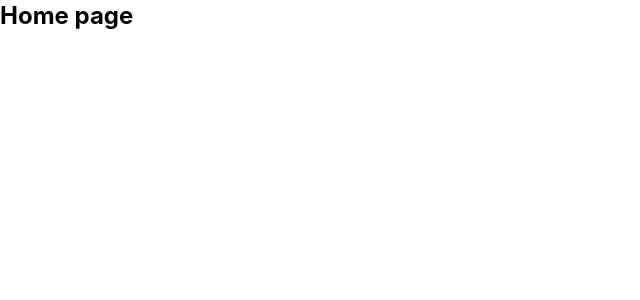
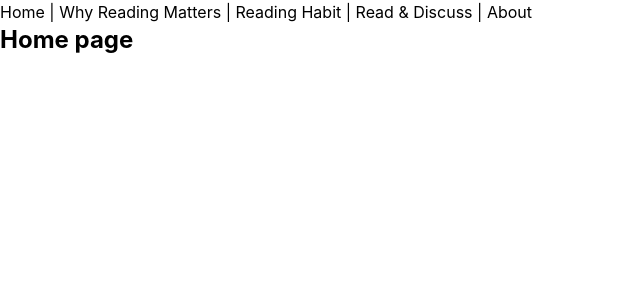
Before and after one commit to chingu-voyages/V62-tier3-team-34, an Angular app in the folder client/: page / in a window 1280 px wide. Shown: the top 300 px of the page, without its empty margins (0-640 px from the left). Built offline with nearby package versions, Linux system fonts and the light colour scheme.

Commit message:
Add Angular routing and header navigation

```diff
--- a/client/src/app/app.html
+++ b/client/src/app/app.html
@@ -1 +1,9 @@
-<h1 class="text-2xl font-bold">Home page</h1>
+<nav>
+  <a routerLink="/" class="hover:text-blue-600">Home</a> |
+  <a routerLink="/why-reading-matters" class="hover:text-blue-600">Why Reading Matters</a> |
+  <a routerLink="/reading-habit" class="hover:text-blue-600">Reading Habit</a> |
+  <a routerLink="/read-discuss" class="hover:text-blue-600">Read & Discuss</a> |
+  <a routerLink="/about" class="hover:text-blue-600">About</a>
+</nav>
+
+<router-outlet></router-outlet>
--- a/client/src/app/app.routes.ts
+++ b/client/src/app/app.routes.ts
@@ -1,3 +1,16 @@
 import { Routes } from '@angular/router';
+import { Home } from './pages/home/home';
+import { About } from './pages/about/about';
+import { Contact } from './pages/contact/contact';
+import { WhyReadingMatters } from './pages/why-reading-matters/why-reading-matters';
+import { ReadingHabit } from './pages/reading-habit/reading-habit';
+import { ReadDiscuss } from './pages/read-discuss/read-discuss';
 
-export const routes: Routes = [];
+export const routes: Routes = [
+  { path: '', component: Home },
+  { path: 'why-reading-matters', component: WhyReadingMatters },
+  { path: 'reading-habit', component: ReadingHabit },
+  { path: 'read-discuss', component: ReadDiscuss },
+  { path: 'about', component: About },
+  { path: 'contact', component: Contact },
+];
--- a/client/src/app/app.ts
+++ b/client/src/app/app.ts
@@ -1,10 +1,11 @@
 import { Component, signal } from '@angular/core';
+import { RouterLink, RouterOutlet } from '@angular/router';
 
 @Component({
   selector: 'app-root',
-  imports: [],
+  imports: [RouterLink, RouterOutlet],
   templateUrl: './app.html',
-  styleUrl: './app.css'
+  styleUrl: './app.css',
 })
 export class App {
   protected readonly title = signal('client');
--- /dev/null
+++ b/client/src/app/pages/about/about.ts
@@ -0,0 +1,7 @@
+import { Component } from '@angular/core';
+
+@Component({
+  selector: 'app-about',
+  template: `<h1 class="text-2xl font-bold">About page</h1>`,
+})
+export class About {}
--- /dev/null
+++ b/client/src/app/pages/contact/contact.ts
@@ -0,0 +1,7 @@
+import { Component } from '@angular/core';
+
+@Component({
+  selector: 'app-contact',
+  template: `<h1 class="text-2xl font-bold">Contact us page</h1>`,
+})
+export class Contact {}
--- /dev/null
+++ b/client/src/app/pages/home/home.ts
@@ -0,0 +1,7 @@
+import { Component } from '@angular/core';
+
+@Component({
+  selector: 'app-home',
+  template: `<h1 class="text-2xl font-bold">Home page</h1>`,
+})
+export class Home {}
--- /dev/null
+++ b/client/src/app/pages/read-discuss/read-discuss.ts
@@ -0,0 +1,7 @@
+import { Component } from '@angular/core';
+
+@Component({
+  selector: 'app-read-discuss',
+  template: `<h1 class="text-2xl font-bold">Read & Discuss page</h1>`,
+})
+export class ReadDiscuss {}
--- /dev/null
+++ b/client/src/app/pages/reading-habit/reading-habit.ts
@@ -0,0 +1,7 @@
+import { Component } from '@angular/core';
+
+@Component({
+  selector: 'app-reading-habit',
+  template: `<h1 class="text-2xl font-bold">Reading Habit page</h1>`,
+})
+export class ReadingHabit {}
--- /dev/null
+++ b/client/src/app/pages/why-reading-matters/why-reading-matters.ts
@@ -0,0 +1,7 @@
+import { Component } from '@angular/core';
+
+@Component({
+  selector: 'app-why-reading-matters',
+  template: `<h1 class="text-2xl font-bold">Why Reading Matters page</h1>`,
+})
+export class WhyReadingMatters {}
```
